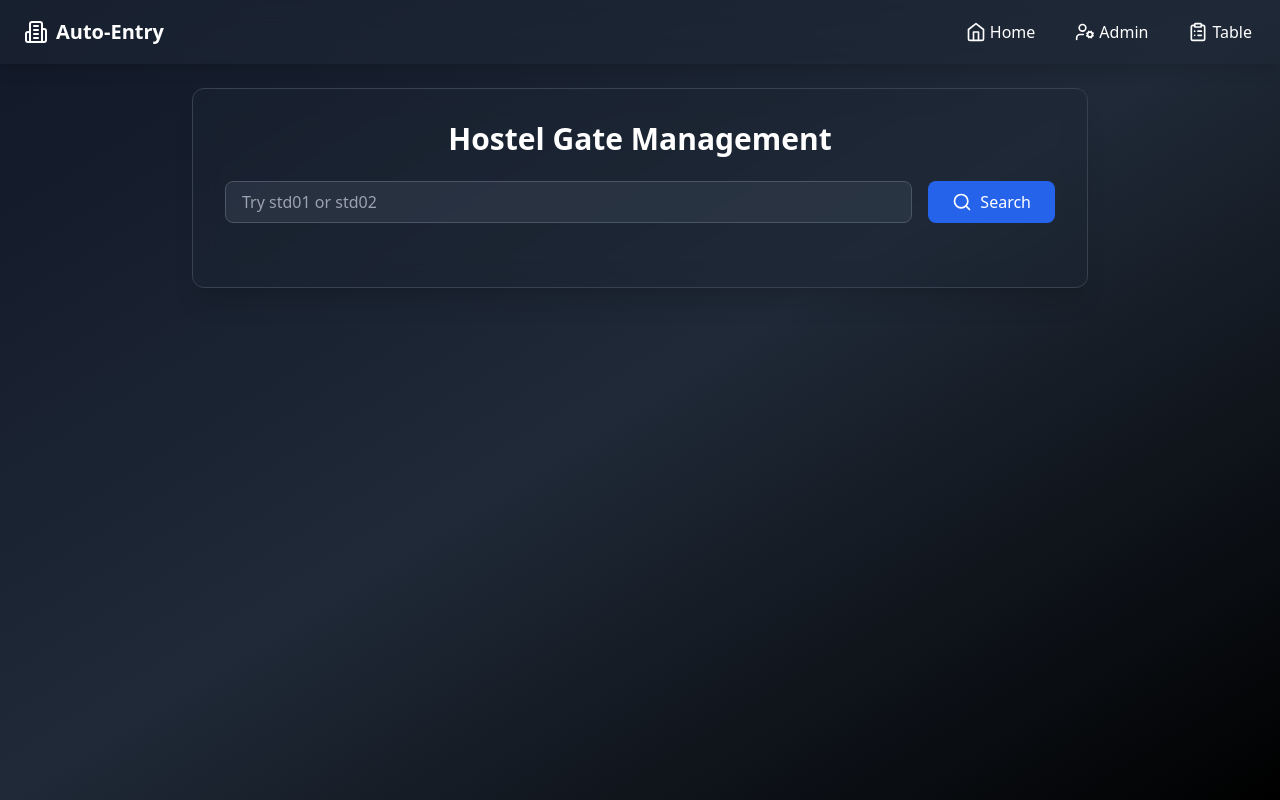
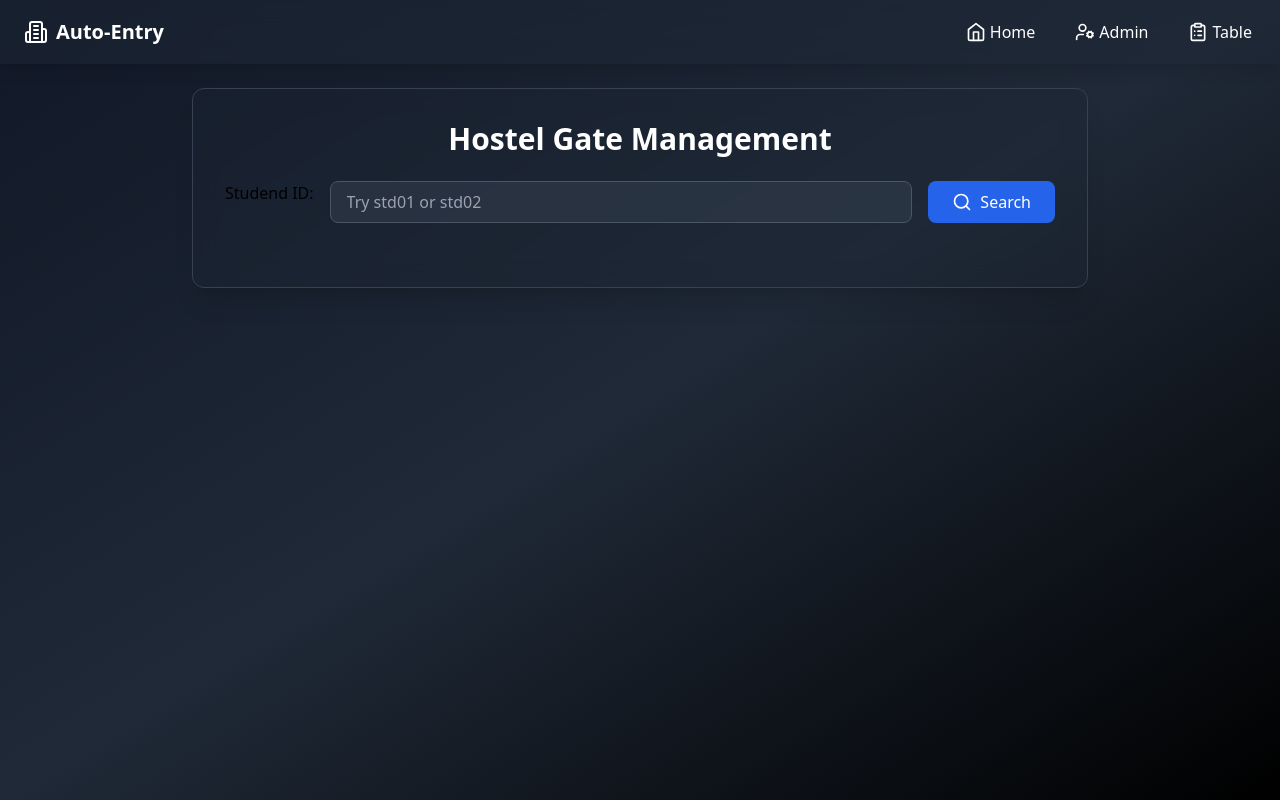
Before and after one commit to Harshitsoni294/AutoEntry, a React (Vite) app: page / in a window 1280 px wide. Built offline with nearby package versions, Linux system fonts and the light colour scheme.

Commit message:
Update Home.tsx

```diff
--- a/src/pages/Home.tsx
+++ b/src/pages/Home.tsx
@@ -106,6 +106,7 @@ function Home() {
         </h1>
 
         <div className="flex gap-4 mb-8">
+          <p>Studend ID:</p>
           <input
             type="text"
             value={studentId}
```
